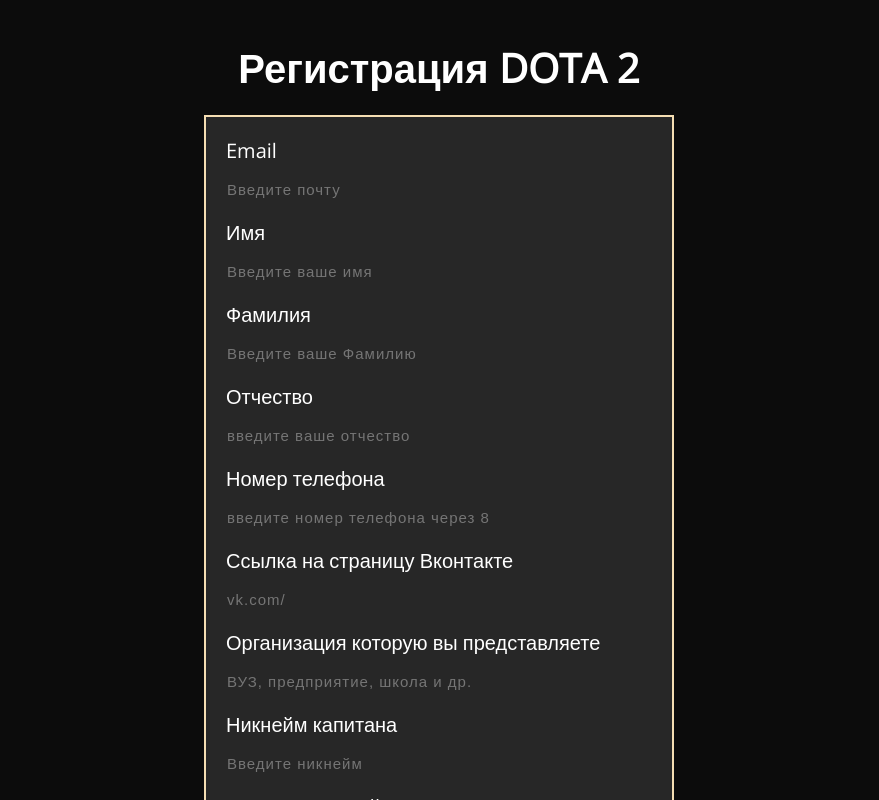
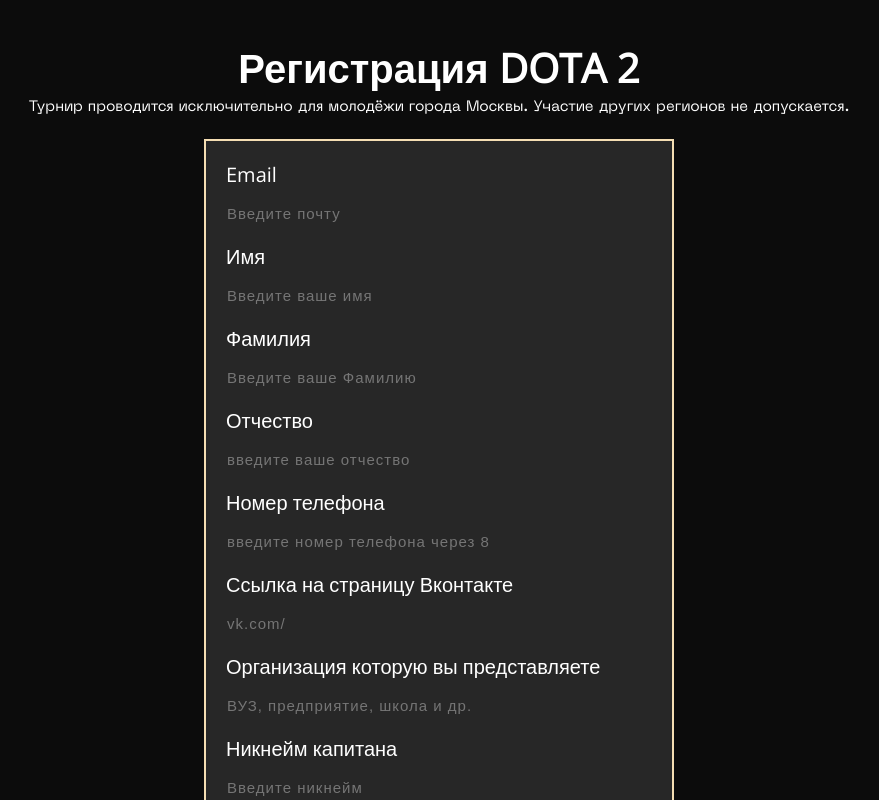
Before and after one commit to AlexandrSyvorotkin/Esports-tournament-7Hills-, a React (Create React App) app: page /dota-registration in a window 1280 px wide. Shown: the top 800 px of the page, without its empty margins (201-1080 px from the left). Built offline with nearby package versions, Linux system fonts and the light colour scheme.

Commit message:
change access

```diff
--- a/src/Components/DIsciplinesForms/CsGoFormRegistration.jsx
+++ b/src/Components/DIsciplinesForms/CsGoFormRegistration.jsx
@@ -33,6 +33,9 @@ const CsGoFormRegistation = () => {
     return (
         <div className={styles.dotaFormRegistration}>
             <h2>Регистрация CSGO</h2>
+            <div className={styles.access}>
+                <p>Турнир проводится исключительно для молодёжи города Москвы. Участие других регионов не допускается.</p>
+            </div>
             {!successRegistration ?<form className={styles.form} onSubmit={handleSubmit(submitHandler)}>
                     <div className={styles.form_section}>
                         <label>Email</label>
--- a/src/Components/DIsciplinesForms/DotaFormRegistation.module.scss
+++ b/src/Components/DIsciplinesForms/DotaFormRegistation.module.scss
@@ -12,6 +12,15 @@
       font-size: 30px;
     }
   }
+  .access {
+    text-align: center;
+    & > p {
+      font-size: 15px;
+      margin: 5px 5px;
+      font-family: var(--font-family-main);
+    }
+  }
+
   .form {
     margin-top: 20px;
     width: 470px;
--- a/src/Components/DIsciplinesForms/DotaFormRegistration.jsx
+++ b/src/Components/DIsciplinesForms/DotaFormRegistration.jsx
@@ -34,6 +34,9 @@ const DotaFormRegistration = () => {
     return (
         <div className={styles.dotaFormRegistration}>
             <h2>Регистрация DOTA 2</h2>
+            <div className={styles.access}>
+                <p>Турнир проводится исключительно для молодёжи города Москвы. Участие других регионов не допускается.</p>
+            </div>
             {!successRegistration ?<form className={styles.form} onSubmit={handleSubmit(submitHandler)}>
                 <div className={styles.form_section}>
                     <label>Email</label>
--- a/src/Components/DIsciplinesForms/FifaFormRegistration.jsx
+++ b/src/Components/DIsciplinesForms/FifaFormRegistration.jsx
@@ -33,6 +33,9 @@ const DotaFormRegistation = () => {
     return (
         <div className={styles.dotaFormRegistration}>
             <h2>Регистрация Fifa</h2>
+            <div className={styles.access}>
+                <p>Турнир проводится исключительно для молодёжи города Москвы. Участие других регионов не допускается.</p>
+            </div>
             {!successRegistration ?<form className={styles.form} onSubmit={handleSubmit(submitHandler)}>
                     <div className={styles.form_section}>
                         <label>Email</label>
--- a/src/Components/DIsciplinesForms/ValorantFormRegistration.jsx
+++ b/src/Components/DIsciplinesForms/ValorantFormRegistration.jsx
@@ -34,6 +34,9 @@ const ValorantFormRegistration = () => {
     return (
         <div className={styles.dotaFormRegistration}>
             <h2>Регистрация Valorant</h2>
+            <div className={styles.access}>
+                <p>Турнир проводится исключительно для молодёжи города Москвы. Участие других регионов не допускается.</p>
+            </div>
             {!successRegistration ?<form className={styles.form} onSubmit={handleSubmit(submitHandler)}>
                     <div className={styles.form_section}>
                         <label>Email</label>
```
